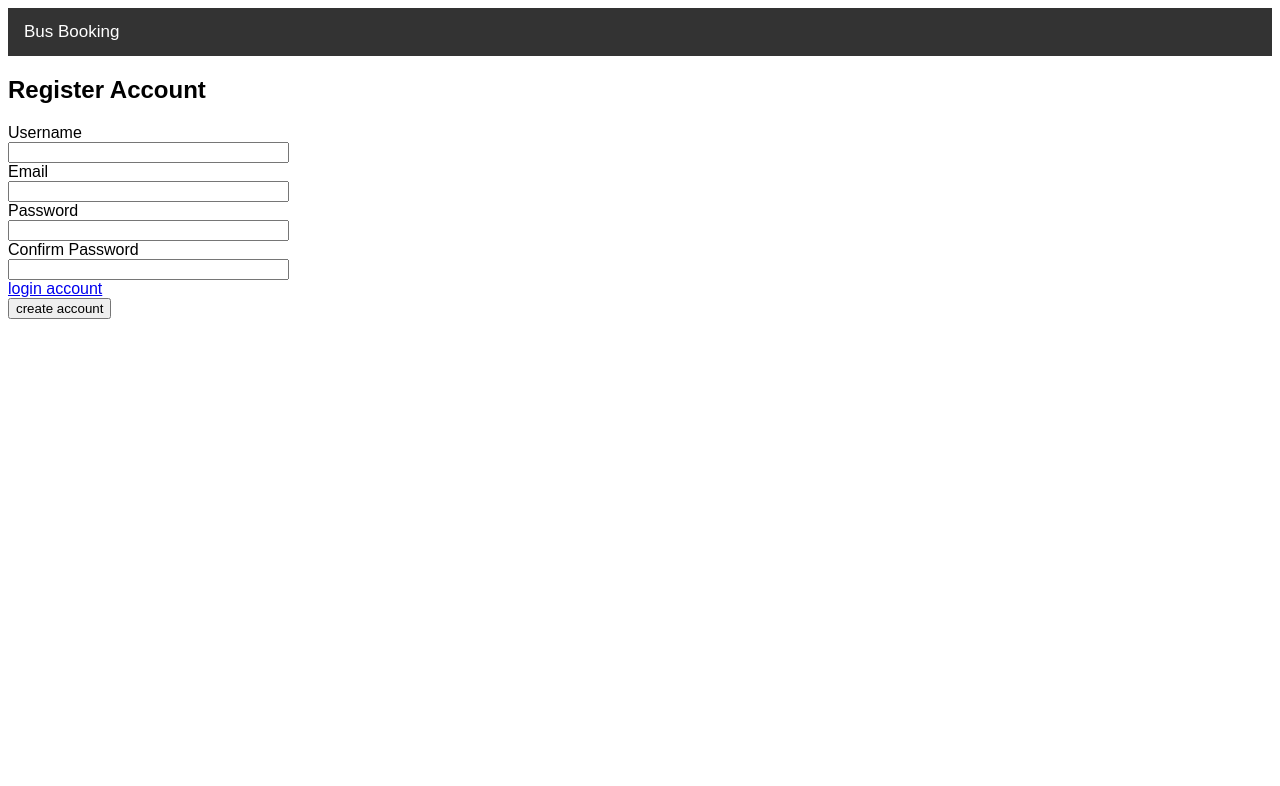
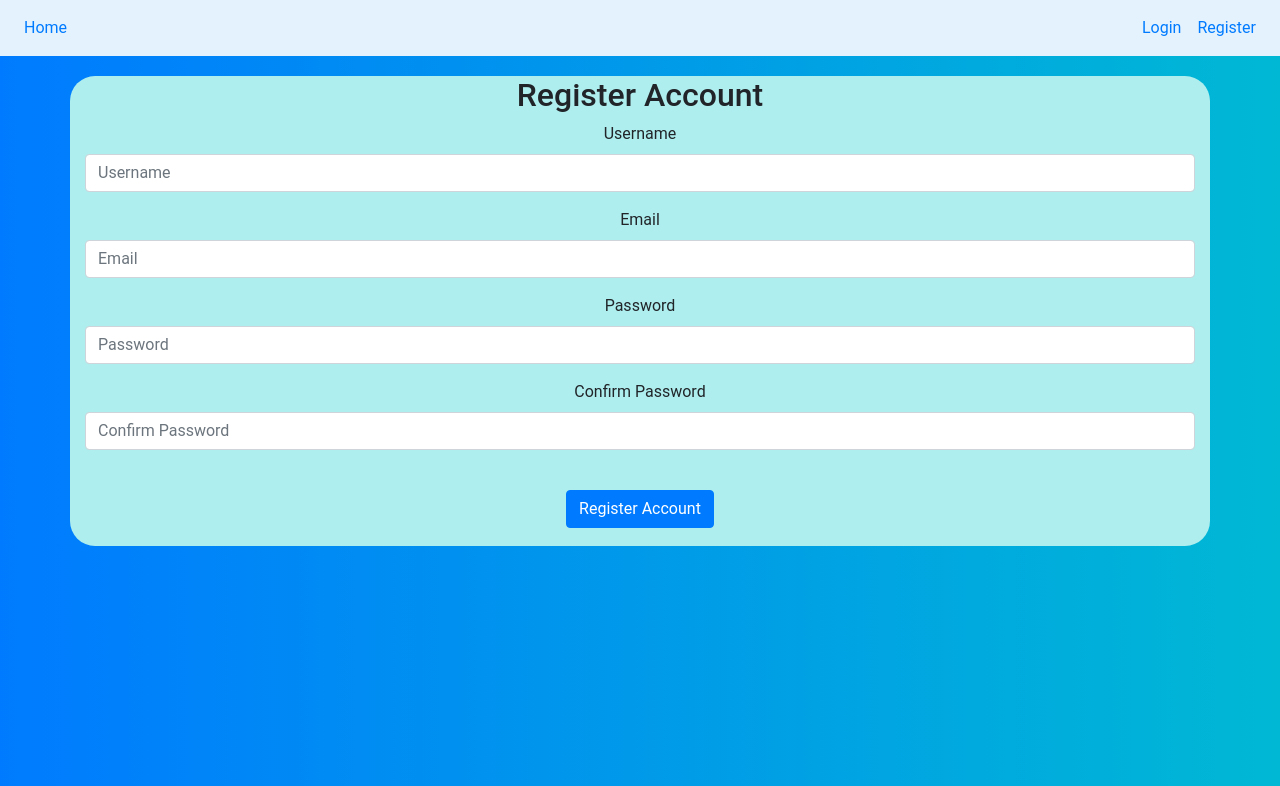
Before and after one commit to ivaceh/bus-ticket-booking-system, a Flask app: page /register-page in a window 1280 px wide. Shown: the top 786 px of the page. Run offline with Flask 3, Linux system fonts and the light colour scheme; some libraries are stand-ins or nearby versions.

Commit message:
missed template: now already styled this template

```diff
--- a/btbs/templates/register.html
+++ b/btbs/templates/register.html
@@ -1,49 +1,48 @@
-{% extends "header.html" %}
+{% extends "base.html" %}
 
 {% block content %}
 
 <!-- register form in forms.py -->
+<body class="text-center">
+    <div class="container" style="background-color: paleturquoise; margin-top: 20px; width: -webkit-fill-available; height: 470px; border-radius: 25px;">
         <h2>Register Account</h2>
         <form method="POST" action="/register">
             {{ form.hidden_tag() }}
-    <div>
-        {{ form.username.label }}<br>
-        {{ form.username(size=32) }}<br>
+            <div class ="form-group">
+                {{ form.username.label }}
+                {{ form.username(size=32, class="form-control", placeholder="Username") }}
                 {% for error in form.username.errors %}
                     <span style="color: red;">[{{ error }}]</span>
                 {% endfor %}
             </div>
-    <div>
-        {{ form.email.label }}<br>
-        {{ form.email(size=32) }}<br>
+            <div class ="form-group">
+                {{ form.email.label }}
+                {{ form.email(size=32, class="form-control", placeholder="Email") }}
                 {% for error in form.email.errors %}
                     <span style="color: red;">[{{ error }}]</span>
                 {% endfor %}
             </div>
 
-    <div>
-        {{ form.password.label }}<br>
-        {{ form.password(size=32) }}<br>
+            <div class ="form-group">
+                {{ form.password.label }}
+                {{ form.password(size=32, class="form-control", placeholder="Password") }}
                 {% for error in form.password.errors %}
                     <span style="color: red;">[{{ error }}]</span>
                 {% endfor %}
             </div>
-    <div>
-        {{ form.confirm_password.label }}<br>
-        {{ form.confirm_password(size=32) }}<br>
+            <div class ="form-group">
+                {{ form.confirm_password.label }}
+                {{ form.confirm_password(size=32, class="form-control", placeholder="Confirm Password") }}
                 {% for error in form.confirm_password.errors %}
                     <span style="color: red;">[{{ error }}]</span>
                 {% endfor %}
             </div>
-
-    <!-- return to login page -->
-    <div class="form-group">
-        <a href="{{ url_for('login_page') }}" class="btn btn-secondary">login account</a>
-    </div>
-
+            </br>
             <div>
-        {{ form.submit() }}
+                <button type="submit" class="btn btn-primary">Register Account</button>
             </div>
         </form>
+    </div>
+</body>
 
 {% endblock %}
```
Lines whose indentation alone changed are shown as unchanged.
